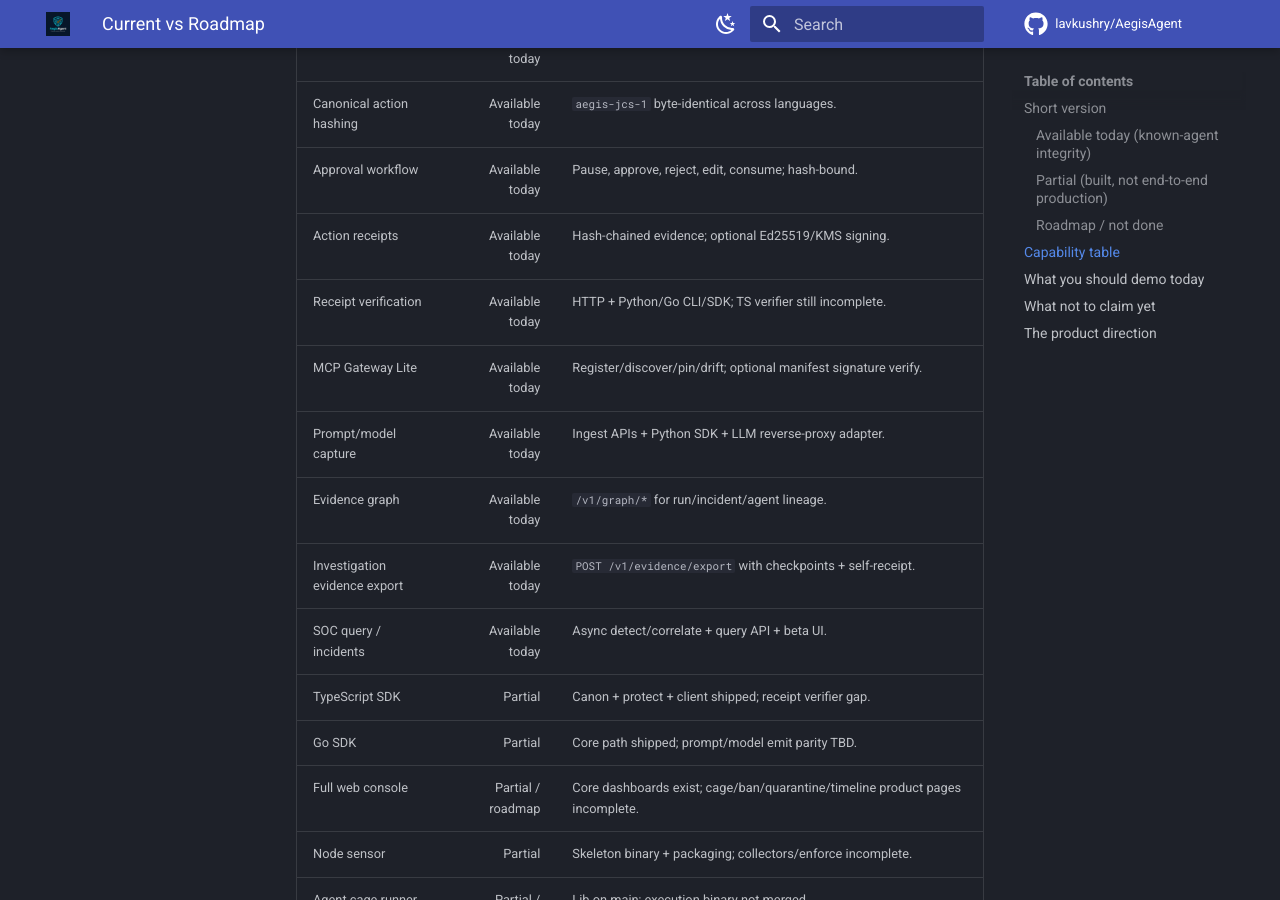
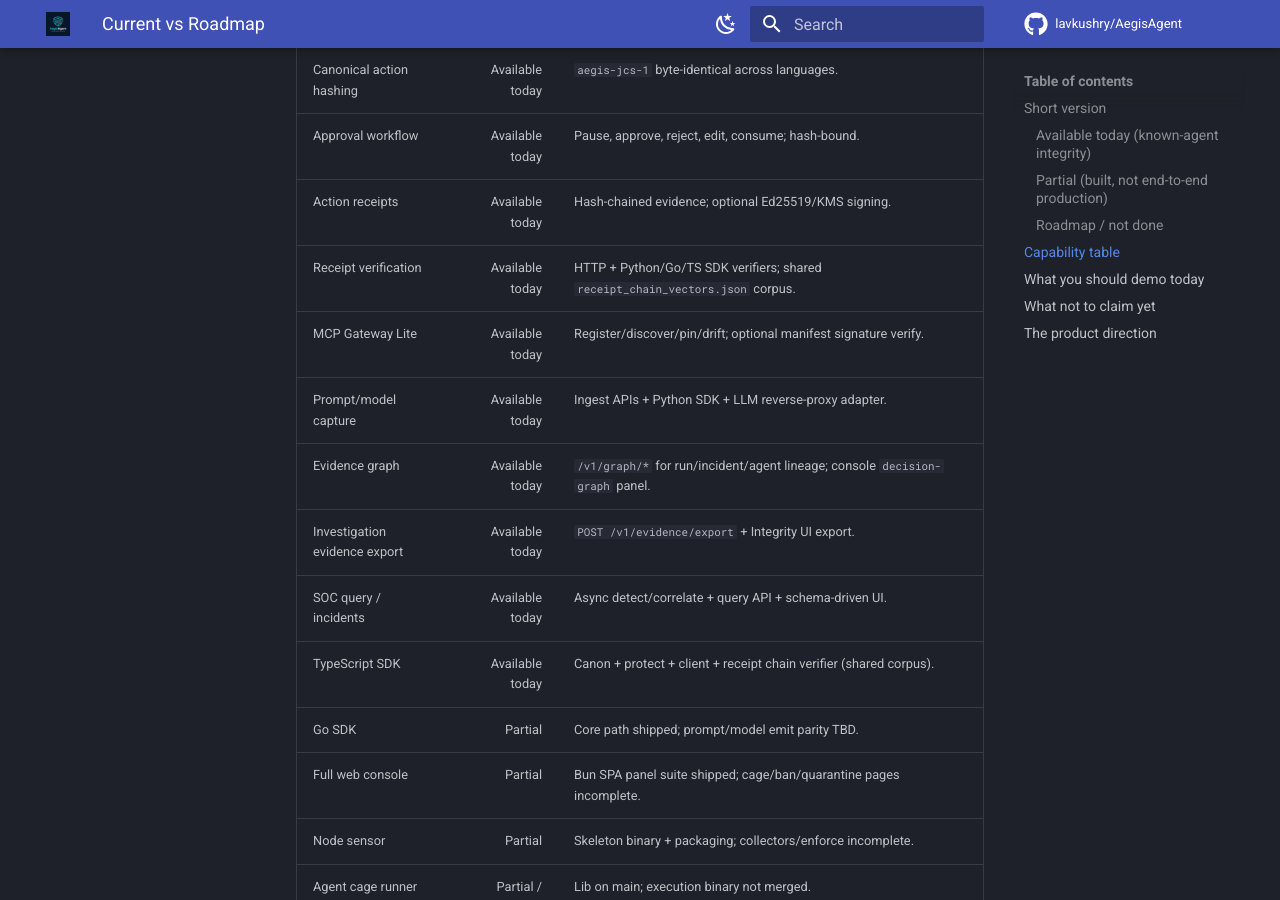
Before and after one commit to lavkushry/AegisAgent, an MkDocs documentation site: the page built from docs/current-vs-roadmap.md, in a window 1280 px wide and 900 px high, scrolled down 2146 px. Built offline with MkDocs 1.6.1 and Material for MkDocs 9.7.7, drawn with Linux system fonts in a browser that asks for light colours; comment, search, counter and statistics services are not loaded; some of the changed text lies outside the part shown.

Commit message:
docs: align status with TS receipts and ui-next panel suite
Mark TypeScript receipt verification as shipped, refresh console rows to
ui-next panels (#1815–#1830), drop stale Wave C TS parity item, and run
receipts.test.ts on the required ts-canon CI job.

```diff
--- a/docs/current-vs-roadmap.md
+++ b/docs/current-vs-roadmap.md
@@ -41,7 +41,7 @@ Strongest current capabilities:
 - **Egress proxy** — binary + Helm; not forced for all caged traffic by default
 - **Tool broker** — gateway routes + connector libs; not a standalone mandatory binary
 - **Agent cage runner** — Docker runtime **library** only on main (execution binary WIP)
-- **Console UI** — approvals/receipts/incidents/overview; missing cage/ban/quarantine/timeline product pages
+- **Console UI** — Bun SPA (`ui-next/`) with full panel suite (approvals, integrity, charts, evidence graph); missing cage/ban/quarantine product pages
 - **Deploy** — gateway + sensor + egress Helm; missing cage/llm-gateway charts; single-writer SQLite default
 - **Postgres** — feature + migrations exist; not the default HA production path
 
@@ -52,8 +52,7 @@ Strongest current capabilities:
 - forced egress for unknown agents (P0)
 - Postgres multi-replica GA (#1194) (P1)
 - OIDC/SAML for console/admin (P1)
-- full Phase 9 console (cage, ban/quarantine centers, timelines) (P2)
-- TypeScript receipt chain verifier parity (P2)
+- full Phase 9 console (cage, ban/quarantine centers, runtime timelines) (P2)
 
 ---
 
@@ -68,15 +67,15 @@ Strongest current capabilities:
 | Canonical action hashing | Available today | `aegis-jcs-1` byte-identical across languages. |
 | Approval workflow | Available today | Pause, approve, reject, edit, consume; hash-bound. |
 | Action receipts | Available today | Hash-chained evidence; optional Ed25519/KMS signing. |
-| Receipt verification | Available today | HTTP + Python/Go CLI/SDK; TS verifier still incomplete. |
+| Receipt verification | Available today | HTTP + Python/Go/TS SDK verifiers; shared `receipt_chain_vectors.json` corpus. |
 | MCP Gateway Lite | Available today | Register/discover/pin/drift; optional manifest signature verify. |
 | Prompt/model capture | Available today | Ingest APIs + Python SDK + LLM reverse-proxy adapter. |
-| Evidence graph | Available today | `/v1/graph/*` for run/incident/agent lineage. |
-| Investigation evidence export | Available today | `POST /v1/evidence/export` with checkpoints + self-receipt. |
-| SOC query / incidents | Available today | Async detect/correlate + query API + beta UI. |
-| TypeScript SDK | Partial | Canon + protect + client shipped; receipt verifier gap. |
+| Evidence graph | Available today | `/v1/graph/*` for run/incident/agent lineage; console `decision-graph` panel. |
+| Investigation evidence export | Available today | `POST /v1/evidence/export` + Integrity UI export. |
+| SOC query / incidents | Available today | Async detect/correlate + query API + schema-driven UI. |
+| TypeScript SDK | Available today | Canon + protect + client + receipt chain verifier (shared corpus). |
 | Go SDK | Partial | Core path shipped; prompt/model emit parity TBD. |
-| Full web console | Partial / roadmap | Core dashboards exist; cage/ban/quarantine/timeline product pages incomplete. |
+| Full web console | Partial | Bun SPA panel suite shipped; cage/ban/quarantine pages incomplete. |
 | Node sensor | Partial | Skeleton binary + packaging; collectors/enforce incomplete. |
 | Agent cage runner | Partial / roadmap | Lib on main; execution binary not merged. |
 | Egress proxy | Partial | Binary + packaging; not default-forced for cages. |
```
Also changed, not shown: CHANGELOG.md (+7 -0 lines), docs/Implementation_Status.md (+11 -10 lines), 1 other file.
